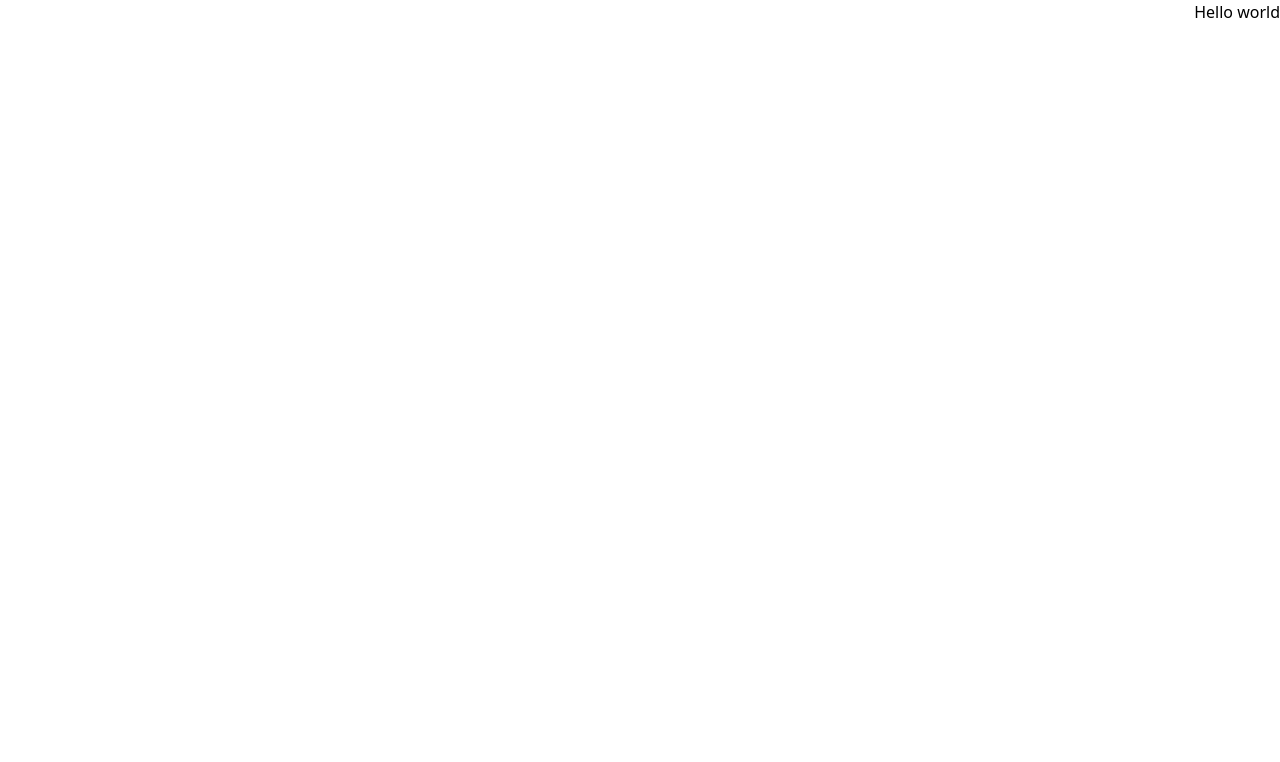
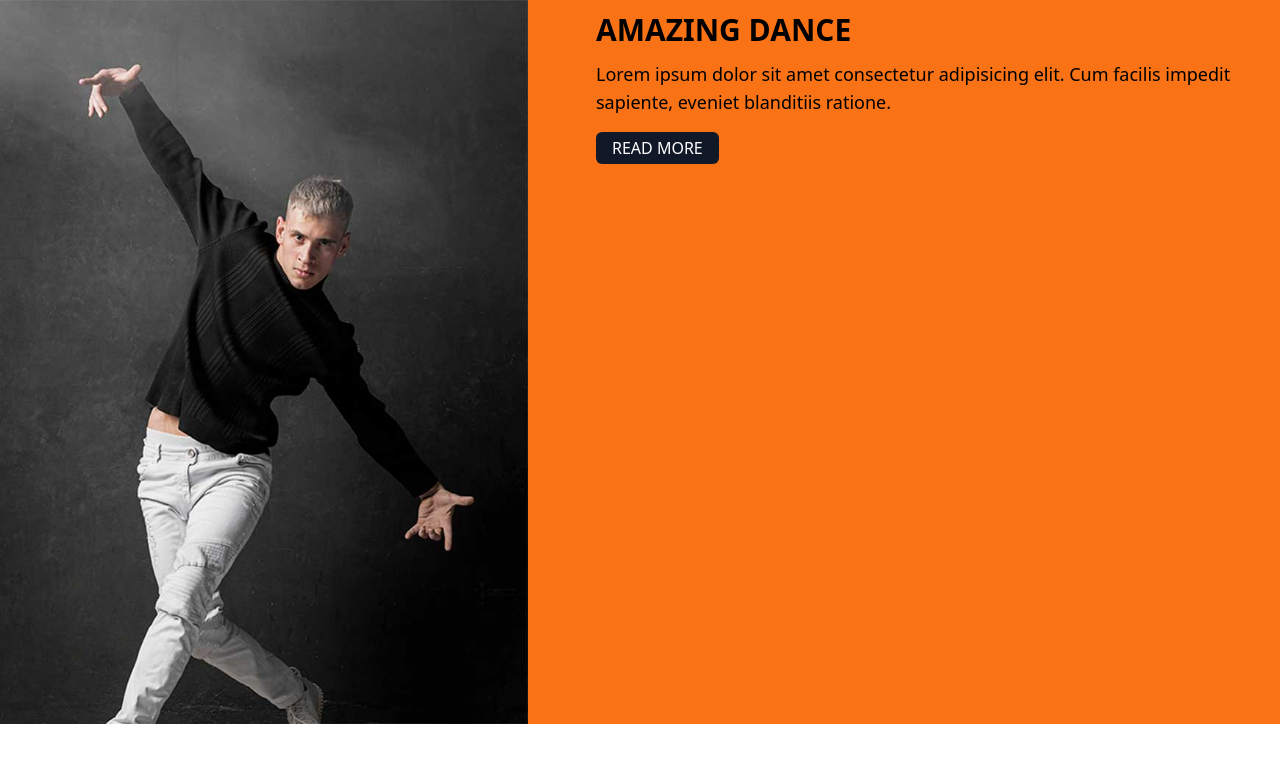
Before and after one commit to TanbhirAhmad/best-dance, a website built with Vite: page index.html in a window 1280 px wide. Built offline with nearby package versions, Linux system fonts and the light colour scheme.

Commit message:
amazing dance seection

```diff
--- a/index.html
+++ b/index.html
@@ -6,7 +6,26 @@
     <title>Best Dance</title>
     <link rel="stylesheet" href="css/style.css">
 </head>
-<body>
-    <h1 class="text-right">Hello world</h1>
+<body class="font-sans">
+    <main>
+        <!-- This is amazing dance section -->
+        <section class="bg-orange-500">
+            <div class="container mx-auto sm:flex">
+                <!-- dance image -->
+                <div>
+                    <img class="w-full h-80 sm:h-auto" src="images/dance1.jpg" alt="amazing dance">
+                </div>
+
+                <!-- dance info -->
+                <div class="px-3">
+                    <div class="sm:ps-14">
+                        <h1 class="font-bold text-3xl uppercase py-3">amazing dance</h1>
+                        <p class="text-lg">Lorem ipsum dolor sit amet consectetur adipisicing elit. Cum facilis impedit sapiente, eveniet blanditiis ratione.</p>
+                        <button class="bg-gray-900 text-white text-md uppercase font-medium my-4 py-1 px-4 rounded-md hover:bg-green-500">read more</button>
+                    </div>
+                </div>
+            </div>
+        </section>
+    </main>
 </body>
 </html>
```
Also changed, not shown: images/dance1.jpg (added).
